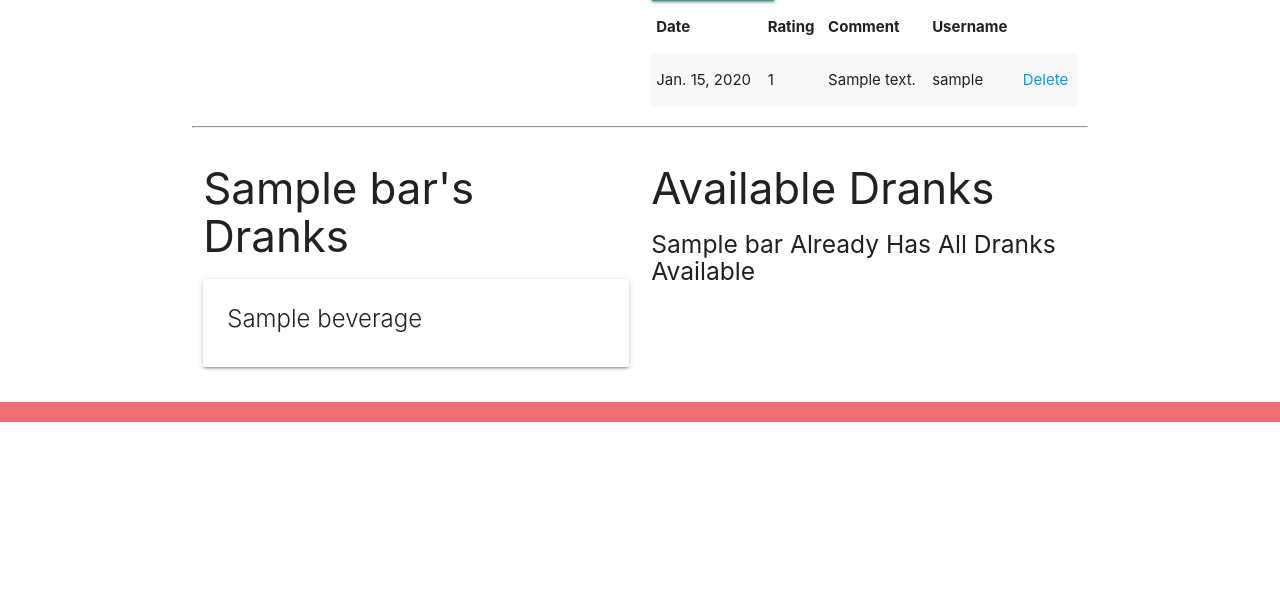
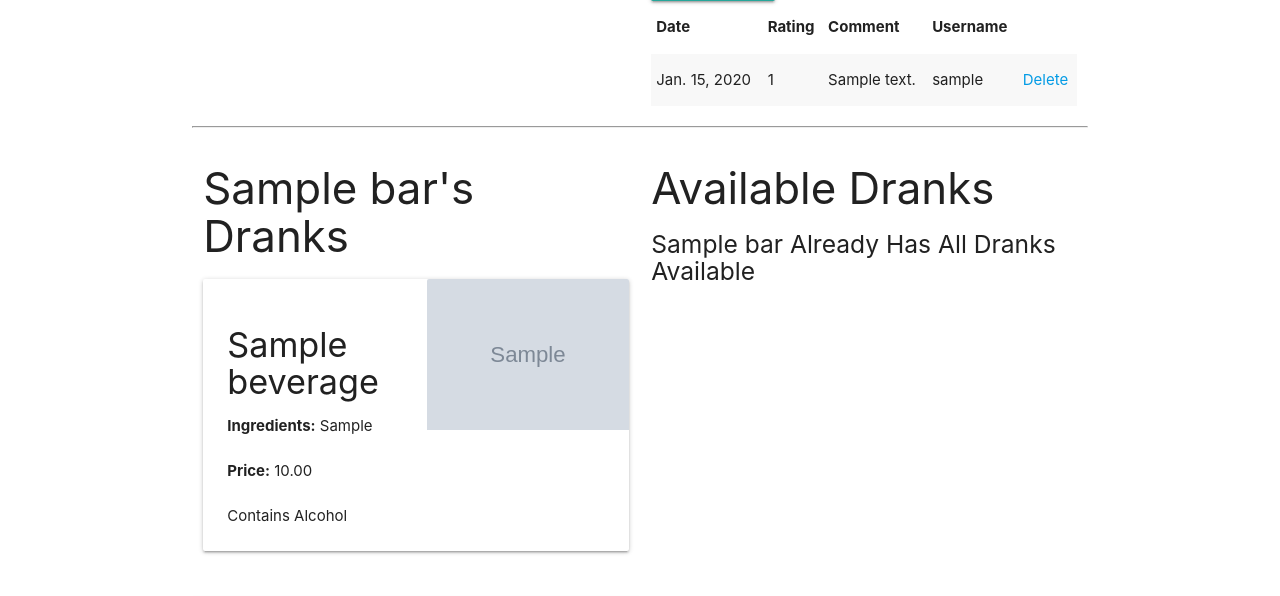
Before and after one commit to Ms-Amira/BarFly, a Django app: page /bars/1/ in a window 1280 px wide. Shown: the part 514-1110 px from the top of the page. Before the commit the page ends 936 px from the top, so only its background shows below. Run offline with Django 4.2, Linux system fonts and the light colour scheme; tables that the repository leaves empty hold one stand-in row (values such as "Sample post"); grey boxes marked "Sample" are stand-in pictures.

Commit message:
Full photo functionality

```diff
--- a/main_app/models.py
+++ b/main_app/models.py
@@ -16,9 +16,10 @@ class Beverage(models.Model):
     is_alcohol = models.BooleanField('Contains Alcohol', choices=BOOLS, default=BOOLS[0][0])
 
     user = models.ForeignKey(User, on_delete=models.CASCADE)
+    img = models.URLField(max_length=500, default = 'Enter URL')
 
-    # def __str__(self):
-    #     return f"{self.bev_name}"
+    def __str__(self):
+        return f"{self.bev_name}"
     def get_absolute_url(self):
         return reverse('beverages_detail', kwargs={'pk': self.id})
 
@@ -47,7 +48,6 @@ class Bar(models.Model):
 class Photo(models.Model):
     url = models.CharField(max_length=200)
     bar = models.ForeignKey(Bar, on_delete=models.CASCADE)
-    beverages = models.ForeignKey(Beverage, on_delete=models.CASCADE)
 
 
 
--- a/main_app/templates/bars/detail.html
+++ b/main_app/templates/bars/detail.html
@@ -58,10 +58,27 @@
       {% if bar.beverages.count %}
         {% for beverage in bar.beverages.all %}
           <div class="card">
+            <div class="row">
+              <div class="col s6">
                 <div class="card-content">
                   <span class="card-title">
-            {{beverage.bev_name}}
+                    <h4>{{beverage.bev_name}}</h4>
                   </span>
+                  <p><b>Ingredients:</b> {{beverage.ingredients}}</p><br>
+                  <p><b>Price:</b> {{beverage.price}}</p><br>
+                  <p>
+                  {% if beverage.is_alcohol %}
+                    <p>Contains Alcohol</p>
+                  {% else %}
+                    <p>No Alcohol</p>
+                  {% endif %}
+                </div>
+              </div>
+              <div class="col s6">
+                <div class="card-image">
+                  <img class="responsive-img" src='{{beverage.img}}' alt="url">
+                </div>
+              </div>
             </div>
           </div>
         {% endfor %}
@@ -75,6 +92,8 @@
       {% if beverages.count %}
         {% for beverage in beverages.all %}
           <div class="card">
+            <div class="row">
+              <div class="col s6">
                 <div class="card-content">
                   <span class="card-title">
                     <h4>{{beverage.bev_name}}</h4>
@@ -87,16 +106,20 @@
                   {% else %}
                     <p>No Alcohol</p>
                   {% endif %}
-                </p>
+                </div>
+              </div>
+              <div class="col s6">
+                <div class="card-image">
+                  <img class="responsive-img" src='{{beverage.img}}' alt="url">
+                </div>
+              </div>
             </div>
             <div class="card-action">
               <form action="{% url 'assoc_beverage' bar.id beverage.id %}" method="post">
                 {% csrf_token %}
                 <button type="submit" class="btn">Add</button>
-              <span class="right">
                 <a href="{% url 'beverages_update' beverage.id %}">Edit</a>
                 <a href="{% url 'beverages_delete' beverage.id %}">Delete</a>
-            </span>
               </form>
             </div>
           </div>
@@ -106,7 +129,18 @@
       {% endif %}
     </div>
   </div>
+{% for photo in bar.photo_set.all %}
+      <img class="responsive-img card-panel" src="{{photo.url}}">
+    {% empty %}
+      <div class="card-panel teal-text center-align">No Photos Uploaded</div>
+    {% endfor %}
 
+    <form action="{% url 'add_photo' bar.id %}" enctype="multipart/form-data" method="POST" class="card-panel">
+      {% csrf_token %}
+      <input type="file" name="photo-file">
+      <br><br>
+      <input type="submit" class="btn" value="Upload Photo">
+  </form>
 <script>
 
 	const dateEl = document.querySelector('#id_date');
--- a/main_app/urls.py
+++ b/main_app/urls.py
@@ -10,6 +10,7 @@ urlpatterns = [
   path('bars/<int:bar_id>/', views.bars_detail, name='detail'),
   path('bars/create/', views.BarCreate.as_view(), name='bars_create'),
   path('bars/<int:pk>/update/', views.BarUpdate.as_view(), name='bars_update'),
+  path('bars/<int:bar_id>/add_photo/', views.add_photo, name='add_photo'),
   path('bars/<int:bar_id>/assoc_beverage/<int:beverage_id>/', views.assoc_beverage, name='assoc_beverage'),
   path('bars/<int:bar_id>/add_review/', views.add_review, name='add_review'),
   path('bars/<int:pk>/delete_review/', views.ReviewDelete.as_view(), name='delete_review'),
--- a/main_app/views.py
+++ b/main_app/views.py
@@ -1,7 +1,7 @@
 from django.shortcuts import render, redirect
 from django.views.generic.edit import CreateView, UpdateView, DeleteView
 from django.views.generic import ListView, DetailView
-from .models import Bar, Beverage, Review
+from .models import Bar, Beverage, Review, Photo
 from botocore.exceptions import ClientError
 import uuid
 import boto3
@@ -26,6 +26,24 @@ def signup(request):
   form = UserCreationForm()
   context = {'form': form, 'error_message': error_message}
   return render(request, 'registration/signup.html', context)
+
+S3_BASE_URL = 'https://s3.us-east-1.amazonaws.com/'
+BUCKET='softwaredev'
+
+@login_required
+def add_photo(request, bar_id):
+   photo_file = request.FILES.get('photo-file', None)
+   if photo_file:
+      s3 = boto3.client('s3')
+      key = 'barfly/' + uuid.uuid4().hex[:6] + photo_file.name[photo_file.name.rfind('.'):]
+      try:
+         s3.upload_fileobj(photo_file, BUCKET, key)
+         url = f'{S3_BASE_URL}{BUCKET}/{key}'
+         Photo.objects.create(url=url, bar_id=bar_id)
+      except ClientError as e:
+         print(e, " error from aws!")
+      return redirect('detail', bar_id=bar_id)
+
 
 def add_review(request, bar_id):
   form = ReviewForm(request.POST)
@@ -78,7 +96,7 @@ class BeverageDetail(DetailView):
 
 class BeverageCreate(CreateView):
   model = Beverage
-  fields = ['bev_name', 'ingredients', 'price', 'is_alcohol']
+  fields = ['bev_name', 'ingredients', 'price', 'is_alcohol', 'img']
 
   def form_valid(self, form):
         form.instance.user = self.request.user
```
Also changed, not shown: main_app/migrations/0004_remove_photo_beverages_beverage_img.py (added). Lines whose indentation alone changed are shown as unchanged.
